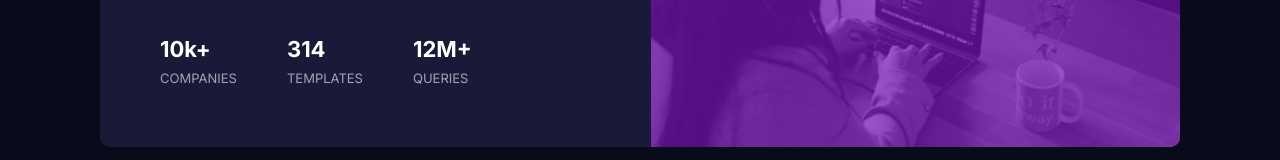
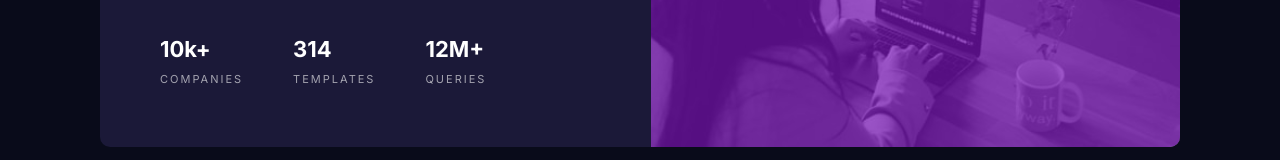
Before and after one commit to ramaherdianto/stats-preview-card-component, a plain HTML site: page index.html in a window 1280 px wide. Shown: the part 495-655 px from the top of the page. Drawn offline with Linux system fonts and the light colour scheme.

Commit message:
feat: added letter spacing

```diff
--- a/assets/css/style.css
+++ b/assets/css/style.css
@@ -68,7 +68,8 @@ body {
 }
 
 .text-stats__inner span {
-    font-size: 10px;
+    font-size: 8px;
+    letter-spacing: 1px;
     color: hsla(0, 0%, 100%, 0.6);
     text-transform: uppercase;
 }
@@ -149,7 +150,8 @@ body {
     }
 
     .text-stats__inner span {
-        font-size: 13px;
+        font-size: 11px;
+        letter-spacing: 2px;
     }
 
     .image-container {
```
